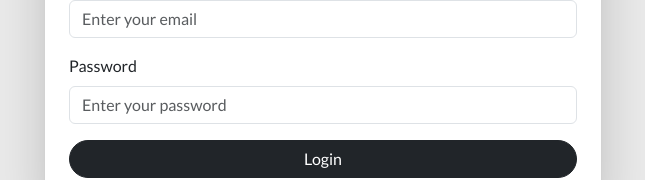
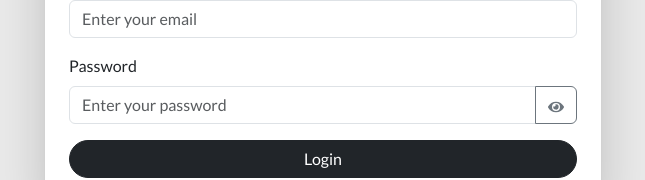
Before and after one commit to UditChauhan07/swif-v2-testing, a React (Create React App) app: page / in a window 1280 px wide. Shown: the part 391-571 px from the top of the page, without its empty margins (317-962 px from the left). Built offline with nearby package versions, Linux system fonts and the light colour scheme; no server answers.

Commit message:
[SV] 07-03-2025 Codee (SV 1.1)

```diff
--- a/src/Admin/Users/Field_Users/Create/CreateFieldUser.jsx
+++ b/src/Admin/Users/Field_Users/Create/CreateFieldUser.jsx
@@ -45,7 +45,21 @@ const CreateFieldUser = () => {
         .required(t("Email is required")),
       password: Yup.string()
         .required(t("Password is required"))
-        .min(6, t("Password must be at least 6 characters")),
+        .min(8, t("Password must be at least 8 characters"))
+        .max(16, t("Password must not exceed 16 characters"))
+        .matches(
+          /[A-Z]/,
+          t("Password must contain at least one uppercase letter")
+        )
+        .matches(
+          /[a-z]/,
+          t("Password must contain at least one lowercase letter")
+        )
+        .matches(/[0-9]/, t("Password must contain at least one number"))
+        .matches(
+          /[\W_]/,
+          t("Password must contain at least one special character")
+        ),
       country: Yup.string().required(t("Country is required")),
       address: Yup.string().required(t("Address is required")),
     }),
--- a/src/Admin/Users/Office_Users/Create/Create.jsx
+++ b/src/Admin/Users/Office_Users/Create/Create.jsx
@@ -43,9 +43,22 @@ const Create = () => {
       .email(t("Invalid email address"))
       .required(t("Email is required")),
     password: Yup.string()
-      .trim()
-      .min(6, t("Password must be at least 6 characters"))
-      .required(t("Password is required")),
+      .required(t("Password is required"))
+      .min(8, t("Password must be at least 8 characters"))
+      .max(16, t("Password must not exceed 16 characters"))
+      .matches(
+        /[A-Z]/,
+        t("Password must contain at least one uppercase letter")
+      )
+      .matches(
+        /[a-z]/,
+        t("Password must contain at least one lowercase letter")
+      )
+      .matches(/[0-9]/, t("Password must contain at least one number"))
+      .matches(
+        /[\W_]/,
+        t("Password must contain at least one special character")
+      ),
     contactNumber: Yup.string()
       .trim()
       .matches(
@@ -98,8 +111,7 @@ const Create = () => {
     }
 
     alertRef.current = false; // Reset alertRef whenever the route changes
-
-  }, [location,navigate]);
+  }, [location, navigate]);
 
   // New: Compress image files before updating state
   const handleImageChange = async (field, file, setFieldValue) => {
--- a/src/Components/Header/Header.css
+++ b/src/Components/Header/Header.css
@@ -125,7 +125,6 @@
 /* Medium Screens (Tablets) */
 @media screen and (max-width: 992px) {
   .sidebar {
-    /* width: 250px; */
     left: -260px;
   }
 
@@ -181,7 +180,7 @@
   .sidebar-toggle-btn {
     display: block;
     position: fixed;
-    top: 20px;
+    /* top: 20px; */
     left: 20px;
     z-index: 1100;
     background: transparent;
--- a/src/Components/Header/Header.jsx
+++ b/src/Components/Header/Header.jsx
@@ -177,7 +177,10 @@ const Header = () => {
       localStorage.removeItem("companyId");
       localStorage.removeItem("guidlines");
       localStorage.removeItem("companyName");
-      localStorage.removeItem("companyLogo");
+      localStorage.removeItem("country");
+      localStorage.removeItem("currencyCode");
+      localStorage.removeItem("defaultTimezone");
+
       localStorage.removeItem("defaultLanguage");
       localStorage.removeItem("roleID");
 
@@ -217,6 +220,7 @@ const Header = () => {
         timerProgressBar: true,
         showConfirmButton: false,
       });
+      localStorage.removeItem("companyLogo");
 
       // Redirect immediately after success notification
       Navigate("/");
@@ -326,9 +330,8 @@ const Header = () => {
 
       {/* Sidebar. */}
       <div className={`sidebar ${sidebarOpen ? "open" : ""}`}>
-        <div className="sidebar">
-          <div className="sidebar-links">
-            <Nav className="flex-column">
+  <div className="sidebar-links">
+    <Nav className="flex-column">
               {/* Sidebar Logo */}
               <div className="py-4 px-4" style={{ alignSelf: "center" }}>
                 <img
@@ -1041,7 +1044,6 @@ const Header = () => {
               )}
             </Nav>
           </div>
-        </div>
       </div>
     </>
   );
--- a/src/Components/Login/Login.jsx
+++ b/src/Components/Login/Login.jsx
@@ -2,18 +2,18 @@ import React, { useState } from "react";
 import {
   Container,
   Row,
-  Col,
+  Card,
+  Button,
   Form,
-  Button,
+  InputGroup,
   Spinner,
-  Card,
 } from "react-bootstrap";
 import "./Login.css";
-import axios from "axios";
 import { LoginApi } from "../../lib/store";
 import { useNavigate } from "react-router-dom";
 import { usePermissions } from "../../context/PermissionContext";
 import { useTranslation } from "react-i18next";
+import { FaEye, FaEyeSlash } from "react-icons/fa";
 
 const Login = () => {
   const { i18n } = useTranslation();
@@ -24,8 +24,8 @@ const Login = () => {
     email: "",
     password: "",
   });
-
   const [errors, setErrors] = useState({ email: "", password: "" });
+  const [showPassword, setShowPassword] = useState(false);
 
   const handleChange = (e) => {
     const { name, value } = e.target;
@@ -51,18 +51,21 @@ const Login = () => {
         localStorage.setItem("language", "en");
         localStorage.setItem("currencyCode", response?.currencyCode);
 
-        if(response.skipTutorial || response.skipTutorial=='true'){
+        if (response.skipTutorial || response.skipTutorial === "true") {
           localStorage.setItem("guidlines", "unactive");
-        }
-        else{
+        } else {
           localStorage.setItem("guidlines", "active");
         }
         localStorage.setItem("companyName", response.company_name);
         localStorage.setItem("companyLogo", response.company_logo);
         localStorage.setItem("defaultTimezone", response.company_timezone);
         localStorage.setItem("roleID", response.roleID);
-        if (response.user.role === "Admin" || response.user.role === "SuperAdmin") {
-        localStorage.setItem("SessionId", response.sessionId);}
+        if (
+          response.user.role === "Admin" ||
+          response.user.role === "SuperAdmin"
+        ) {
+          localStorage.setItem("SessionId", response.sessionId);
+        }
         localStorage.setItem("defaultLanguage", response.company_language);
         if (
           response.user.role === "Admin" ||
@@ -88,13 +91,11 @@ const Login = () => {
           navigate("/dashboard");
         }
       } else {
-        // Assume the API returns a message that contains either "user" or "password" to indicate the field.
         if (response.message.toLowerCase().includes("user")) {
           setErrors({ email: response.message, password: "" });
         } else if (response.message.toLowerCase().includes("password")) {
           setErrors({ email: "", password: response.message });
         } else {
-          // Fallback: assign the error to the email field.
           setErrors({ email: response.message, password: "" });
         }
       }
@@ -143,11 +144,12 @@ const Login = () => {
               )}
             </Form.Group>
 
-            {/* Password Field */}
+            {/* Password Field with Eye Toggle */}
             <Form.Group className="mb-3" controlId="formPassword">
               <Form.Label>Password</Form.Label>
+              <InputGroup>
                 <Form.Control
-                type="password"
+                  type={showPassword ? "text" : "password"}
                   placeholder="Enter your password"
                   name="password"
                   value={formData.password}
@@ -155,11 +157,18 @@ const Login = () => {
                   isInvalid={!!errors.password}
                   required
                 />
+                <Button
+                  variant="outline-secondary"
+                  onClick={() => setShowPassword(!showPassword)}
+                >
+                  {showPassword ? <FaEyeSlash /> : <FaEye />}
+                </Button>
                 {errors.password && (
                   <Form.Control.Feedback type="invalid">
                     {errors.password}
                   </Form.Control.Feedback>
                 )}
+              </InputGroup>
             </Form.Group>
 
             <div className="d-grid">
@@ -180,20 +189,6 @@ const Login = () => {
               </Button>
             </div>
           </Form>
-
-          {/* <div className="text-center mt-4">
-            <small className="text-muted">
-              By signing in or clicking "Login", you agree to our{" "}
-              <a href="#terms" className="text-decoration-none">
-                Terms of Service
-              </a>
-              . Please also read our{" "}
-              <a href="#privacy" className="text-decoration-none">
-                Privacy Policy
-              </a>
-              .
-            </small>
-          </div> */}
         </Card>
       </Container>
     </div>
--- a/src/Super_Admin/Pages/Reports/FieldUserAttenderReport/FieldUserAttenderReport.jsx
+++ b/src/Super_Admin/Pages/Reports/FieldUserAttenderReport/FieldUserAttenderReport.jsx
@@ -109,6 +109,24 @@ const FieldUserAttendece = () => {
   const indexOfLastItem = currentPage * itemsPerPage;
   const indexOfFirstItem = indexOfLastItem - itemsPerPage;
   const currentItems = filteredData.slice(indexOfFirstItem, indexOfLastItem);
+
+  const formatTimeStamp = (timestamp) => {
+    // Extract seconds and nanoseconds
+    const { _seconds, _nanoseconds } = timestamp;
+
+    // Create a Date object
+    const date = new Date(_seconds * 1000 + _nanoseconds / 1000000);
+
+    // Define options for formatting (date only)
+    const options = {
+      day: "2-digit",
+      month: "long",
+      year: "numeric",
+    };
+
+    // Format the date (without time)
+    return date.toLocaleDateString("en-US", options);
+  };
 
   return (
     <>
@@ -240,7 +258,7 @@ const FieldUserAttendece = () => {
                         </th>
                         <th
                           style={{
-                            width: "10%",
+                            width: "14%",
                             textAlign: "left",
                             background: "#e5e5e5",
                           }}
@@ -336,7 +354,7 @@ const FieldUserAttendece = () => {
                                 fontSize: "0.9rem",
                               }}
                             >
-                              {item.formattedDate}
+                              {formatTimeStamp(item.created_at)}
                             </td>
                             <td
                               style={{
```
Also changed, not shown: src/Lang/Spanish/es.json. Lines whose indentation alone changed are shown as unchanged.
